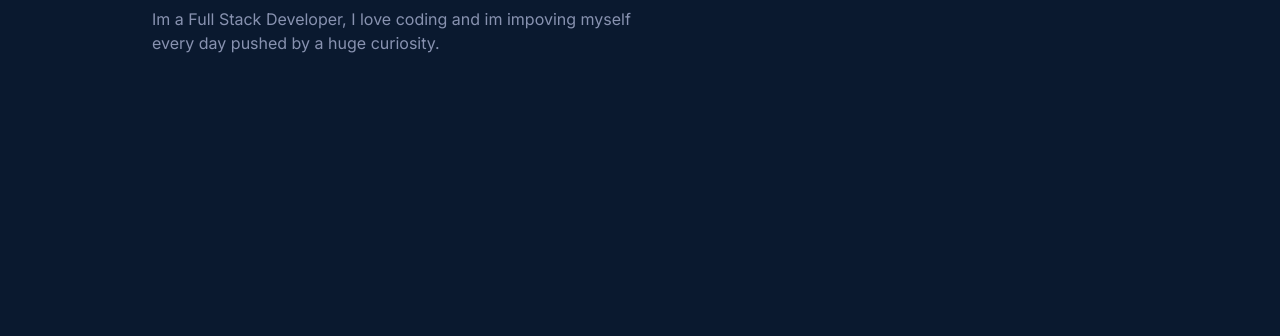
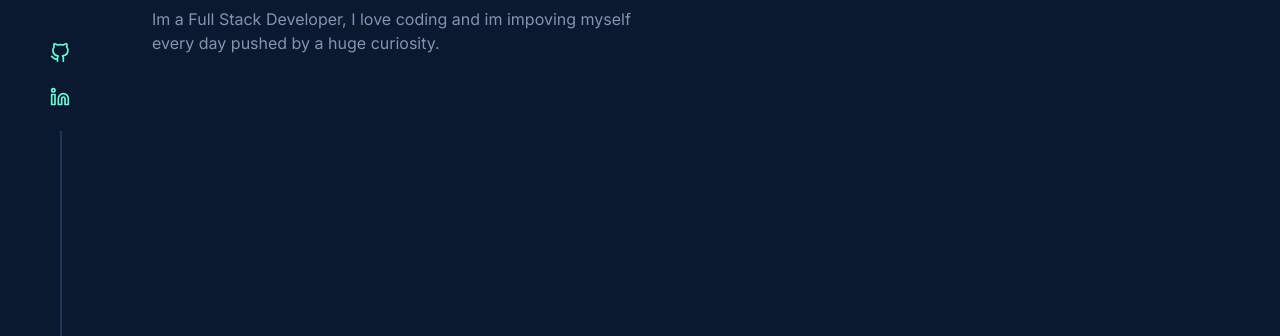
Before and after one commit to daniel-rrapi/portfolio, a React (Vite) app: page / in a window 1280 px wide. Shown: the part 461-797 px from the top of the page. Built offline with nearby package versions, Linux system fonts and the light colour scheme.

Commit message:
Added BarLinks component

```diff
--- a/src/App.jsx
+++ b/src/App.jsx
@@ -1,11 +1,13 @@
 import "./App.scss";
 import Navbar from "./components/Navbar.jsx";
 import Hero from "./components/Hero.jsx";
+import BarLinks from "./components/BarLinks.jsx";
 
 function App() {
   return (
     <>
       <Navbar></Navbar>
+      <BarLinks></BarLinks>
       <Hero></Hero>
     </>
   );
--- /dev/null
+++ b/src/components/BarLinks.jsx
@@ -0,0 +1,43 @@
+import styled from "styled-components";
+
+const Wrapper = styled.section`
+  position: fixed;
+  bottom: 0;
+  left: 50px;
+  &::after {
+    content: "";
+    width: 0;
+    height: 26vh;
+    border: 1px solid var(--lightest-navy);
+    display: block;
+    transform: translate(10px);
+  }
+`;
+
+const Svg = styled.img`
+  width: 20px;
+  height: 20px;
+  display: flex;
+  gap: 20px;
+  transition: 0.5s;
+  &:hover {
+    transform: translate(0, -5px);
+    transition: 0.5s;
+  }
+`;
+
+export default function BarLinks() {
+  return (
+    <Wrapper className="d-flex flex-column row-gap-4">
+      <a href="https://github.com/daniel-rrapi" target="_blank">
+        <Svg src="src/assets/svgs/github-logo.svg" alt="github logo" />
+      </a>
+      <a
+        href="https://www.linkedin.com/in/daniel-rrapi-full-stack-developer"
+        target="_blank"
+      >
+        <Svg src="src/assets/svgs/linkedin-logo.svg" alt="linkedin logo" />
+      </a>
+    </Wrapper>
+  );
+}
```
Also changed, not shown: src/assets/svgs/github-logo.svg (added), src/assets/svgs/linkedin-logo.svg (added).
